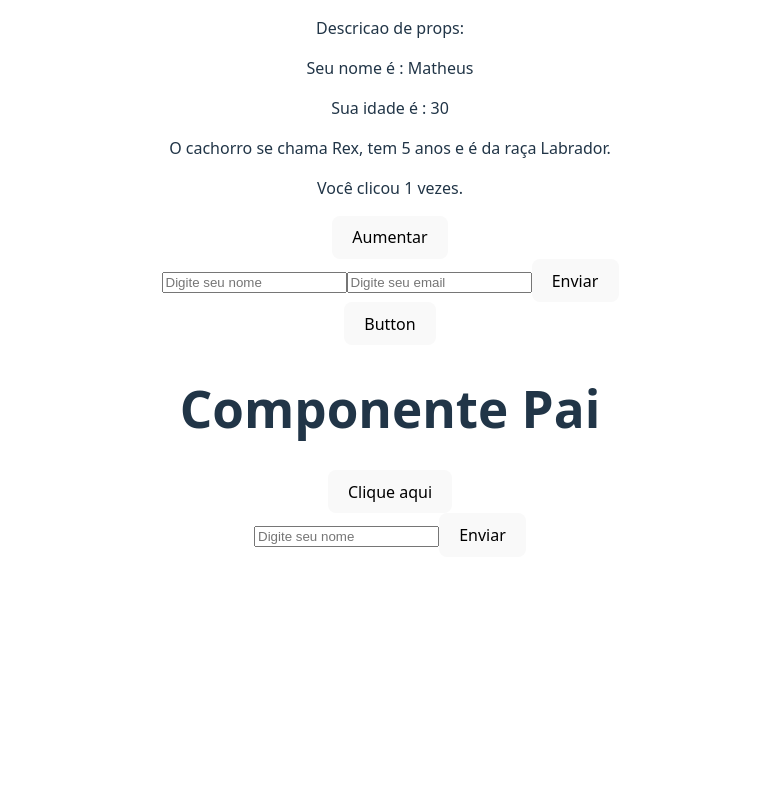
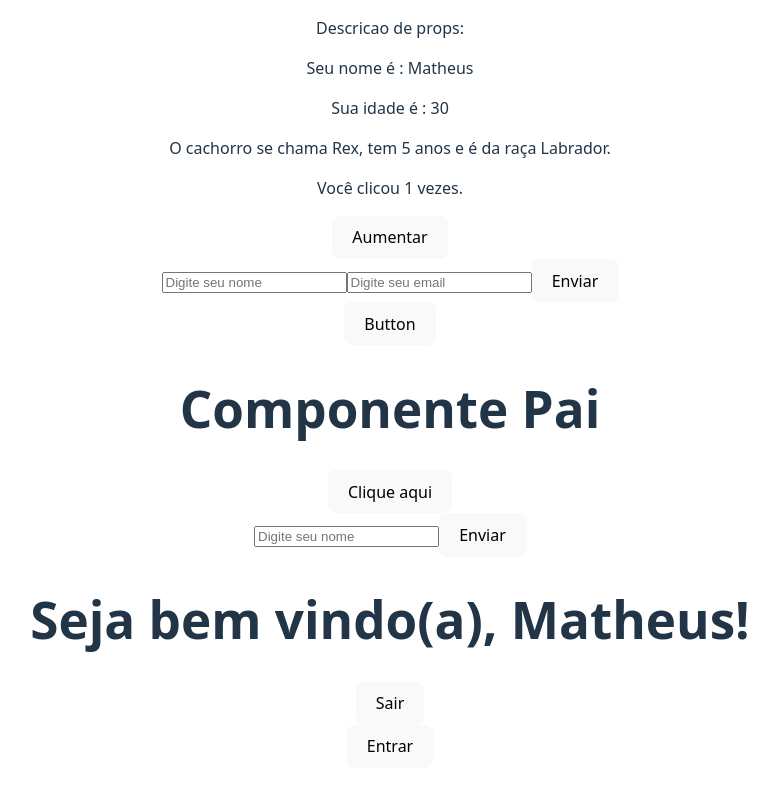
Before and after one commit to vitoriaferreirap/demo.react, a React (Vite) app in the folder 2_fundamentos/: page / in a window 1280 px wide. Shown: the part 277-1068 px from the top of the page, without its empty margins (250-1028 px from the left). Before the commit the page ends 866 px from the top, so only its background shows below. Built offline with nearby package versions, Linux system fonts and the light colour scheme.

Commit message:
feat:renderizacao condicional - expressao ternaria

```diff
--- a/2_fundamentos/src/App.jsx
+++ b/2_fundamentos/src/App.jsx
@@ -5,11 +5,12 @@ import Cachorro from './assets/components/Cachorro.jsx';
 import Counter from './assets/components/Counter.jsx';
 import Descricao from './assets/components/Descricao.jsx';
 import Form from './assets/components/form.jsx';
+import LoginButton from './assets/components/LoginButton.jsx';
 import Pai from './assets/components/Pai.jsx';
 import PaiFunction from './assets/components/PaiFunction.jsx';
+import RenderCondicional from './assets/components/RenderCondicional.jsx';
 import UserInfoForm from './assets/components/UserInfoForm.jsx';
 import Welcome from './assets/components/Welcome.jsx';
-
 
 function App() {
     return (
@@ -43,6 +44,15 @@ function App() {
 
             {/*enviando dados do formulário */}
             <Form />
+
+            {/*renderizacao condicional - expressao logica*/}
+            <RenderCondicional user="Matheus" />
+
+            {/*renderizacao condicional - expressao ternaria*/}
+            <LoginButton loggedIn={true} />
+            <LoginButton loggedIn={false} />
+
+
         </>
     );
 }
--- /dev/null
+++ b/2_fundamentos/src/assets/components/LoginButton.jsx
@@ -0,0 +1,9 @@
+const LoginButton = ({ loggedIn }) => {
+    //entrar - deslogado
+    //sair - logado
+    return (
+        <div>{loggedIn ? <button>Sair</button> : <button>Entrar</button>}</div>
+    )
+}
+
+export default LoginButton
--- /dev/null
+++ b/2_fundamentos/src/assets/components/RenderCondicional.jsx
@@ -0,0 +1,12 @@
+
+const RenderCondicional = ({ user }) => {
+    //se houver user, exibir boas vindas
+    return (
+        <div>
+            {/*expressao logica*/}
+            {user && <h1>Seja bem vindo(a), {user}!</h1>}
+        </div>
+    )
+}
+
+export default RenderCondicional
```
